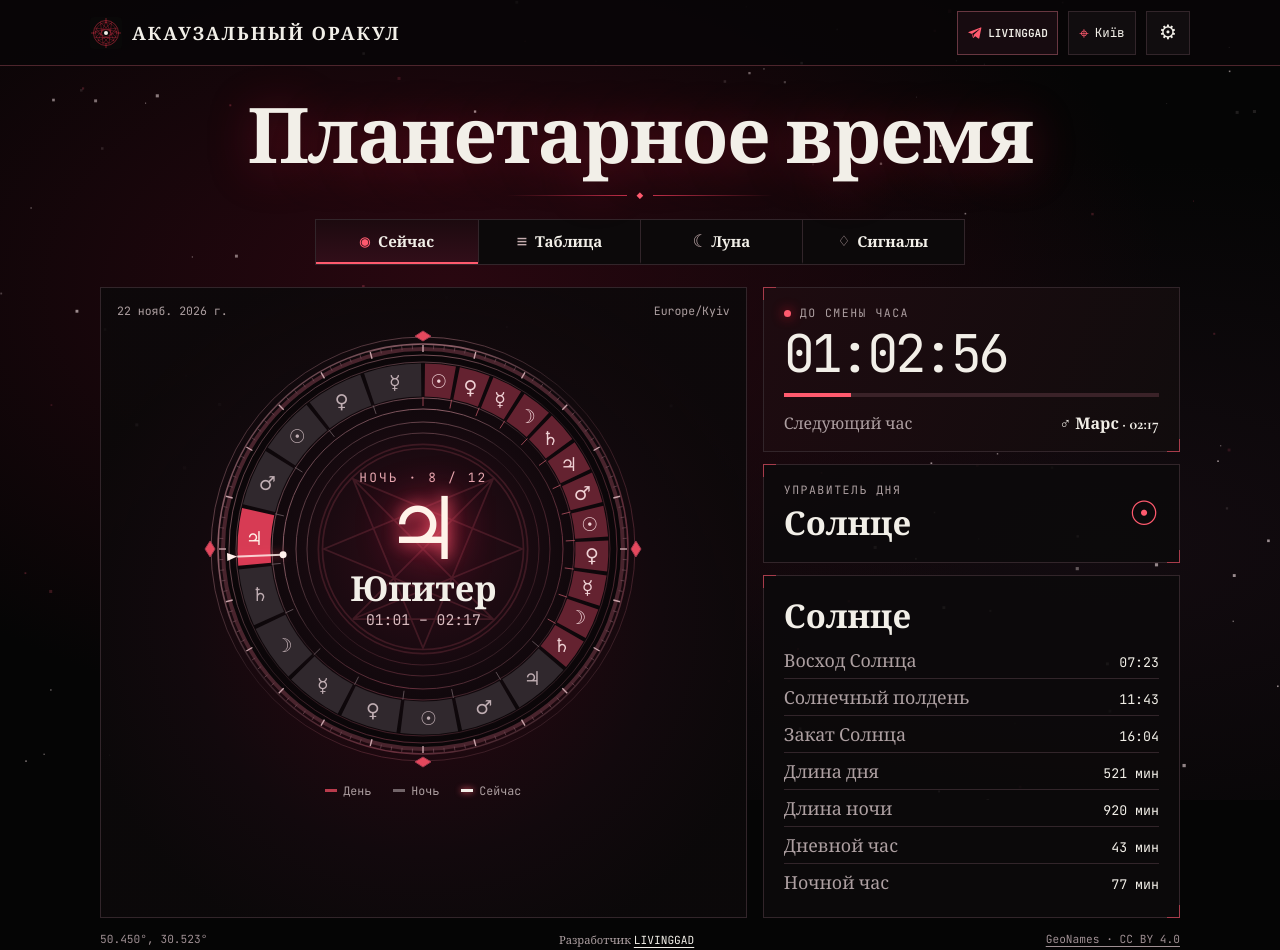
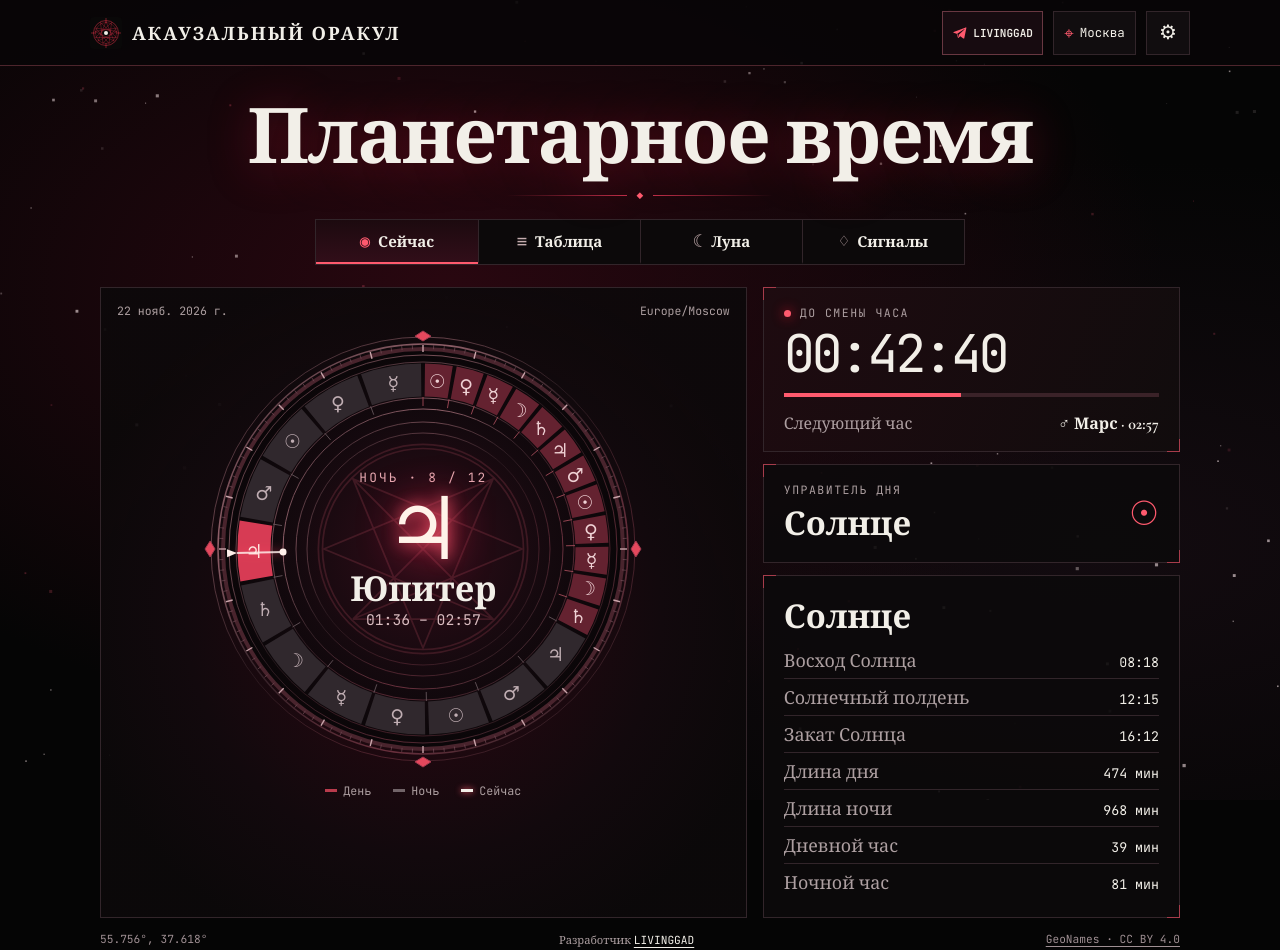
Before and after one commit to evilluciya/planetary-time, a plain HTML site: page index.html in a window 1280 px wide. Drawn offline with nearby package versions, Linux system fonts and the light colour scheme; a web font is replaced by a local one.

Commit message:
Publish Planetary Time Mini App

```diff
--- a/index.html
+++ b/index.html
@@ -12,7 +12,7 @@
   <link href="https://fonts.googleapis.com/css2?family=Cormorant+Garamond:wght@500;600;700&family=Cormorant+SC:wght@600;700&family=JetBrains+Mono:wght@400;600&display=swap" rel="stylesheet">
   <link rel="stylesheet" href="css/style.css">
   <script src="https://telegram.org/js/telegram-web-app.js" defer></script>
-  <script type="module" src="js/app.mjs"></script>
+  <script type="module" src="js/app.mjs?v=20261123-2"></script>
 </head>
 <body>
   <div class="sky" aria-hidden="true"><canvas id="stars"></canvas></div>
@@ -20,7 +20,7 @@
     <div class="wordmark"><img src="icon.svg" alt="" width="32" height="32"><span data-text="brand">Акаузальный Оракул</span></div>
     <div class="bar-actions">
       <a class="dev-button" data-telegram href="https://t.me/livinggad" target="_blank" rel="noopener" data-label="developerChannel" aria-label="Канал разработчика LIVINGGAD в Telegram"><svg viewBox="0 0 24 24" width="18" height="18" aria-hidden="true"><path fill="currentColor" d="M22 3 2.7 10.4c-.9.4-.9.9-.1 1.2l4.9 1.6 1.9 5.8c.2.6.1.8.7.8.4 0 .6-.2.9-.5l2.3-2.2 4.8 3.5c.9.5 1.4.3 1.6-.7l3.2-15.4c.3-1.2-.4-1.7-1-1.5ZM8.3 13l11-6.9c.5-.3 1-.1.6.3l-9.1 8.3-.4 4Z"/></svg><span>LIVINGGAD</span></a>
-      <button class="place-button" id="place-button"><span aria-hidden="true">⌖</span> <span id="place-name">Київ</span></button>
+      <button class="place-button" id="place-button"><span aria-hidden="true">⌖</span> <span id="place-name">Москва</span></button>
       <button class="icon-button" id="settings-button" aria-label="Настройки" data-label="settings"><span aria-hidden="true">⚙</span></button>
     </div>
   </header>
--- a/js/app.mjs
+++ b/js/app.mjs
@@ -9,7 +9,7 @@ const text = (id, value) => { $(id).textContent = value }
 const tg = window.Telegram?.WebApp
 const query = new URLSearchParams(location.search)
 const deviceZone = Intl.DateTimeFormat().resolvedOptions().timeZone
-const defaultPlace = {name: 'Київ', country: 'UA', lat: 50.4501, lon: 30.5234, zone: 'Europe/Kyiv'}
+const defaultPlace = {name: 'Москва', country: 'RU', lat: 55.7558, lon: 37.6176, zone: 'Europe/Moscow'}
 const prefix = 'oracle-planetary-v1:'
 function load(key, fallback) {
     try { return JSON.parse(localStorage.getItem(prefix + key)) ?? fallback }
```
Also changed, not shown: 1 other file.
